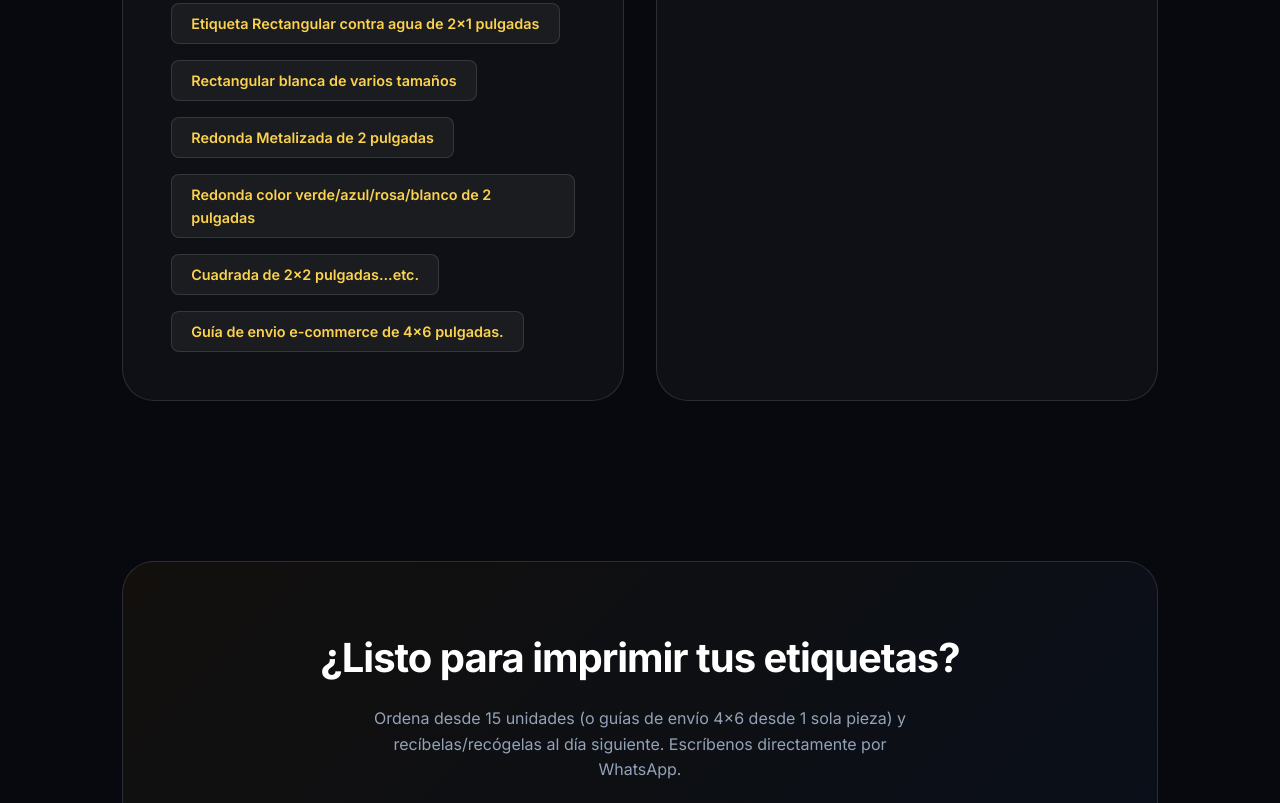
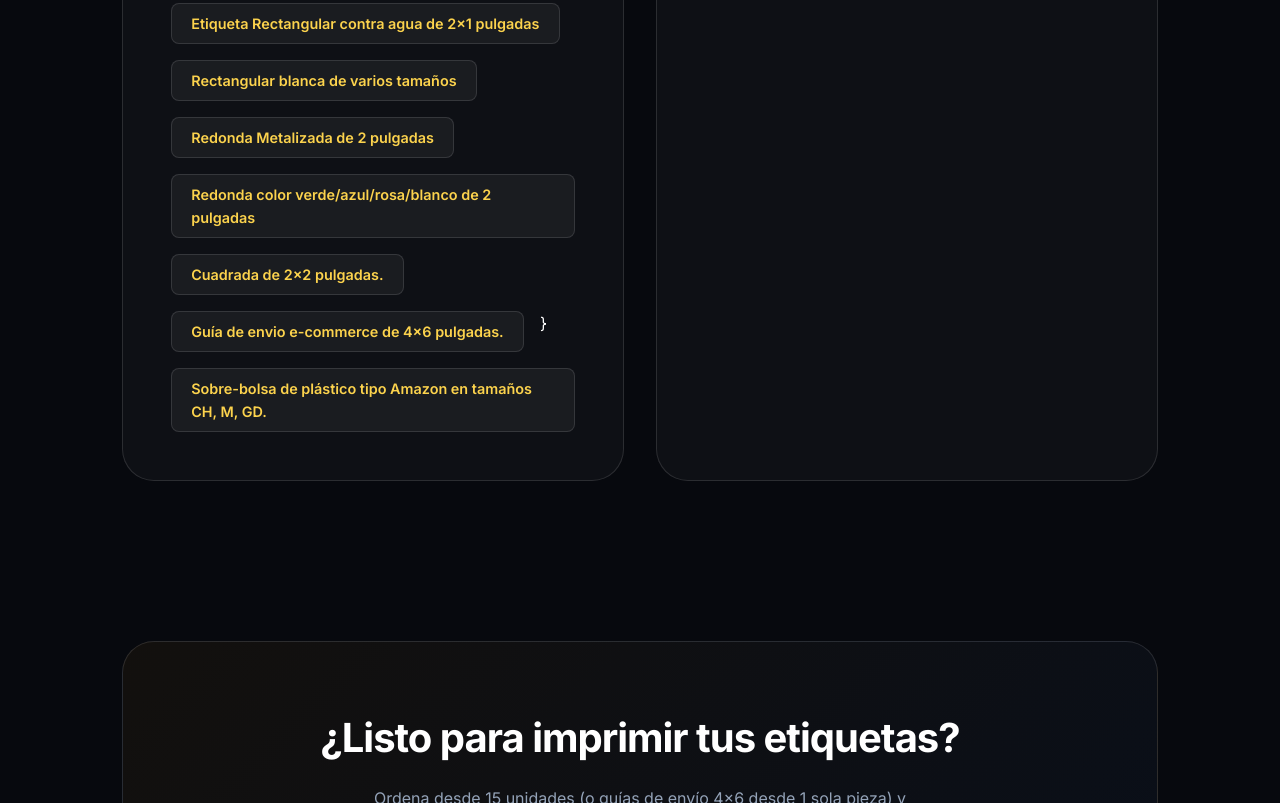
Before and after one commit to maxukas/clarieti, a plain HTML site: page index.html in a window 1280 px wide. Shown: the part 2469-3272 px from the top of the page. Drawn offline with Linux system fonts and the light colour scheme.

Commit message:
Update index.html

```diff
--- a/index.html
+++ b/index.html
@@ -426,8 +426,9 @@
                         <span class="format-badge">Rectangular blanca de varios tamaños</span>
                         <span class="format-badge">Redonda Metalizada de 2 pulgadas</span>
                         <span class="format-badge">Redonda color verde/azul/rosa/blanco de 2 pulgadas</span>
-                        <span class="format-badge">Cuadrada de 2x2 pulgadas...etc.</span>
-                        <span class="format-badge">Guía de envio e-commerce de 4x6 pulgadas.</span>
+                        <span class="format-badge">Cuadrada de 2x2 pulgadas.</span>
+                        <span class="format-badge">Guía de envio e-commerce de 4x6 pulgadas.</span>}
+                        <span class="format-badge">Sobre-bolsa de plástico tipo Amazon en tamaños CH, M, GD.</span>
                     </div>
                 </div>
                 <div class="detail-box" id="location">
```
